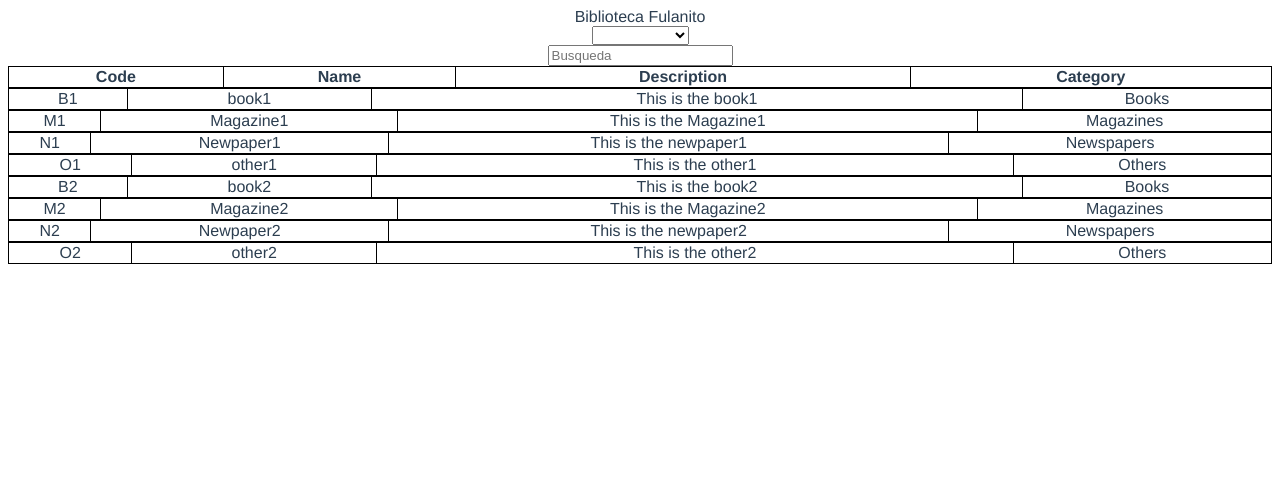
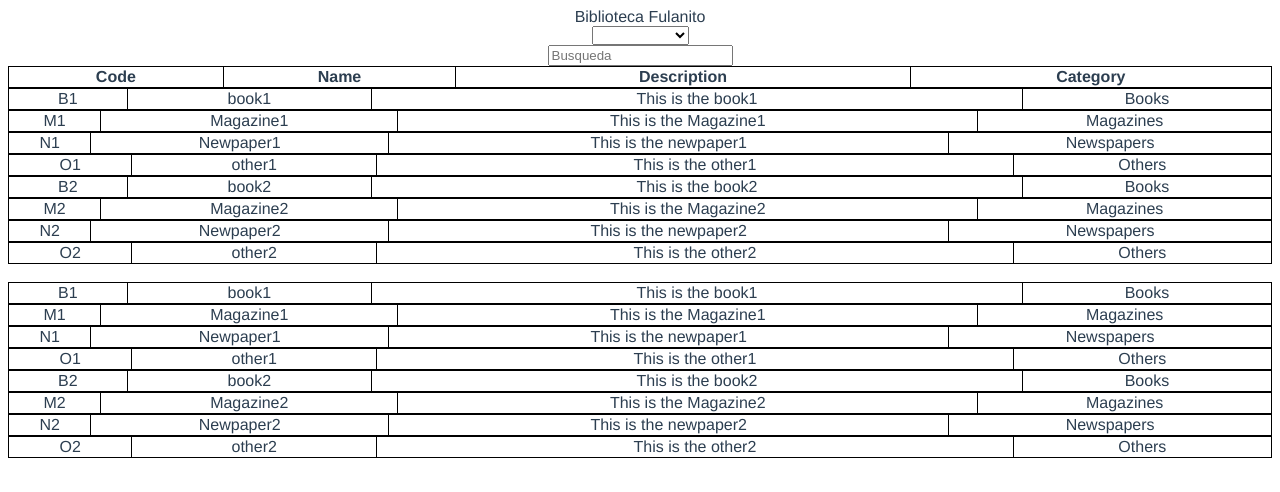
Before and after one commit to ramaldonadof/Vue_Library, a Vue app: page /#/ in a window 1280 px wide. Shown: the top 492 px of the page. Built offline with nearby package versions, Linux system fonts and the light colour scheme.

Commit message:
Fix the previus bugs and organice the code

```diff
--- a/src/views/Home.vue
+++ b/src/views/Home.vue
@@ -118,29 +118,20 @@ export default {
 
   computed: {
     filterList() {
-      /*if (this.selectedOption === null || this.selectedOption === "All") {
-        const barra = document.getElementById("barra");
-        barra.disabled = "false";
-      } else {
-        const barra = document.getElementById("barra");
-        barra.disabled = "true";
-      }*/
-
-      return (this.selectedOption === null || this.selectedOption === "All") &
-        (this.name === "")
-        ? this.list
-        : this.list.filter(
-            item =>
-              (item.category === this.selectedOption) &
-                (item.name === this.name ||
-                  item.code === this.name ||
-                  item.description === this.name ||
-                  item.category === this.selectedOption) ||
-              item.name === this.name ||
-              item.code === this.name ||
-              item.description === this.name ||
-              item.category === this.selectedOption
-          );
+      let filtered =
+        this.selectedOption === "All" || this.selectedOption === ""
+          ? this.list
+          : this.list.filter(items => items.category === this.selectedOption);
+      filtered =
+        this.name == ""
+          ? filtered
+          : filtered.filter(
+              item =>
+                item.name === this.name ||
+                item.description === this.name ||
+                item.code === this.name
+            );
+      return filtered;
     }
   }
 };
```
